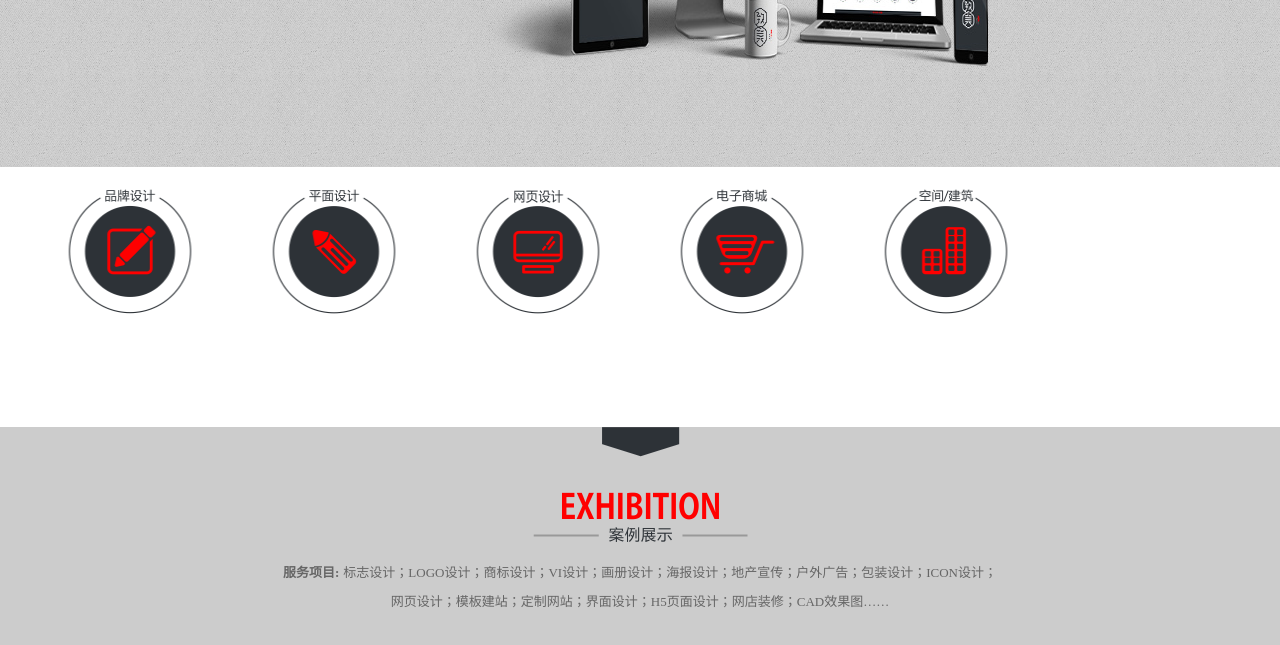
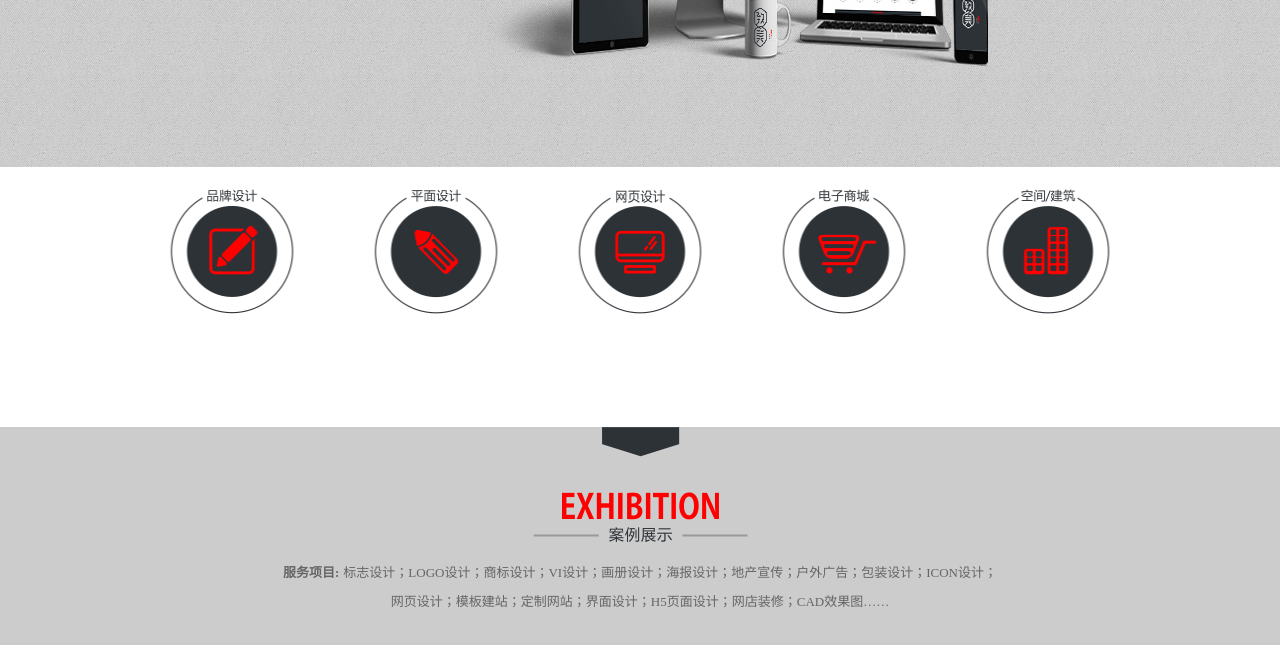
Before and after one commit to Jennifer1-Zhang/enterprise-web, a plain HTML site: page index.html in a window 1280 px wide. Shown: the part 453-1098 px from the top of the page. Drawn offline with Linux system fonts and the light colour scheme.

Commit message:
Update index.css

```diff
--- a/css/index.css
+++ b/css/index.css
@@ -124,7 +124,7 @@
 }
 /*内容区第一部分*/
 .content .content_one{
-	width: 100%;
+	max-width: 1060px;
 	height: 260px;
 	margin:0 auto;
 	text-align: center;
```
